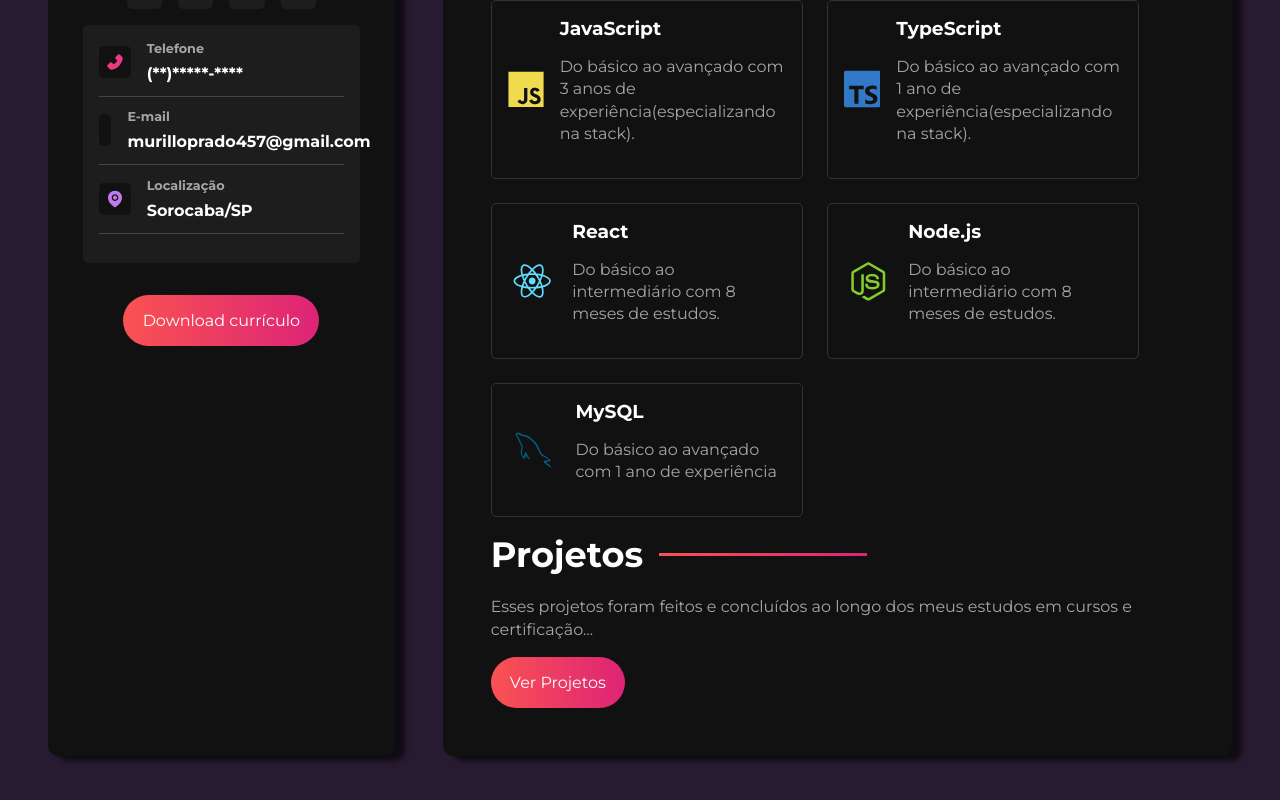
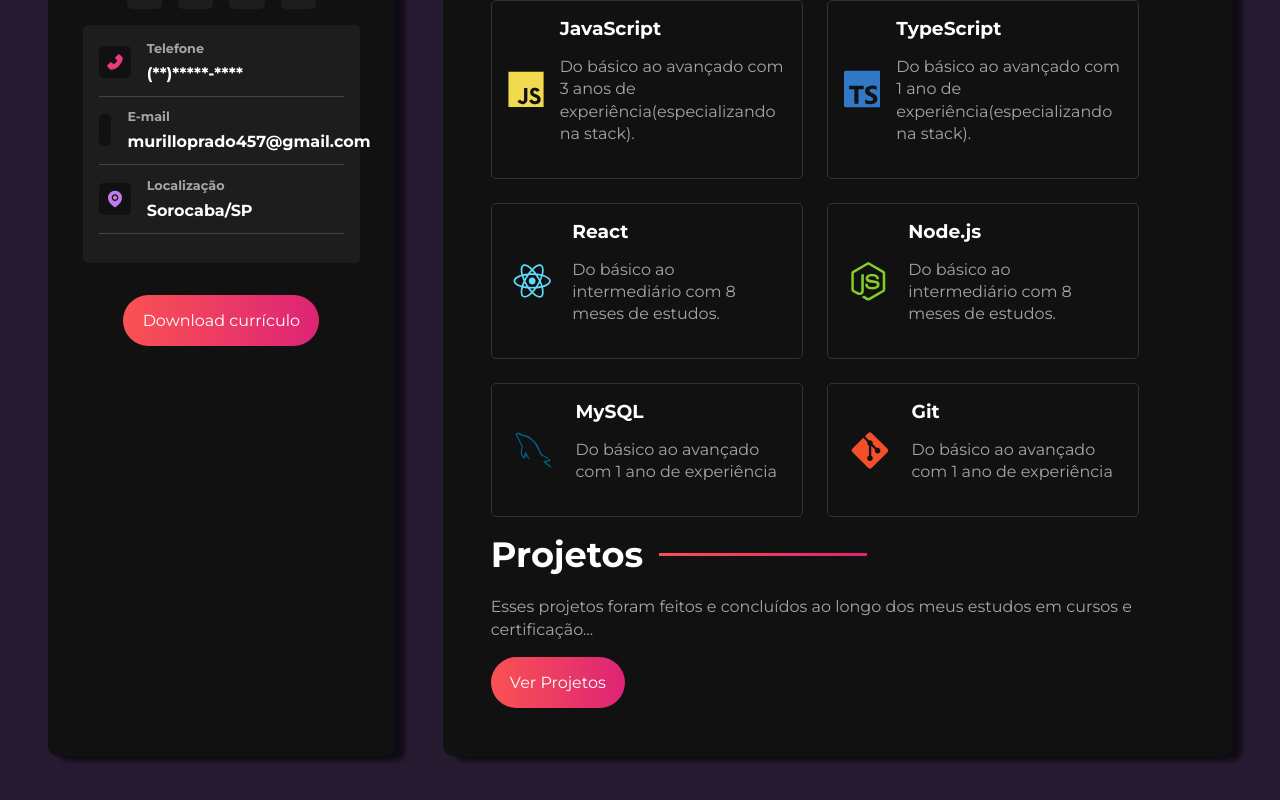
Before and after one commit to murilonp/new-portfolio, a React (Vite) app: page / in a window 1280 px wide. Shown: the part 712-1512 px from the top of the page. Built offline with nearby package versions, Linux system fonts and the light colour scheme.

Commit message:
add new technology

```diff
--- a/src/components/TechnologiesContainer.jsx
+++ b/src/components/TechnologiesContainer.jsx
@@ -6,7 +6,8 @@ import {
   DiJsBadge,
   DiNodejsSmall,
   DiMysql,
-  DiReact
+  DiReact,
+  DiGit
 } from 'react-icons/di';
 
 import { SiTypescript } from 'react-icons/si';
@@ -55,6 +56,12 @@ const technologies = [
     name: 'MySQL',
     description: 'Do básico ao avançado com 1 ano de experiência',
     icon: <DiMysql />
+  },
+  {
+    id: 'git',
+    name: 'Git',
+    description: 'Do básico ao avançado com 1 ano de experiência',
+    icon: <DiGit />
   }
 ];
 
--- a/src/styles/components/technologiescontainer.sass
+++ b/src/styles/components/technologiescontainer.sass
@@ -48,6 +48,10 @@
       svg
         color: #00618a
 
+    #git
+      svg
+        color: #f34f29
+
     #react
       svg
         color: #61dafb
```
